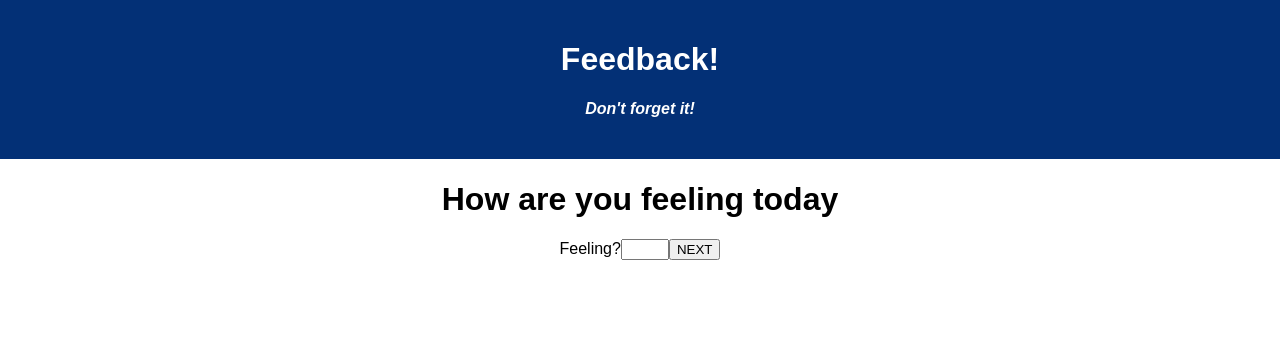
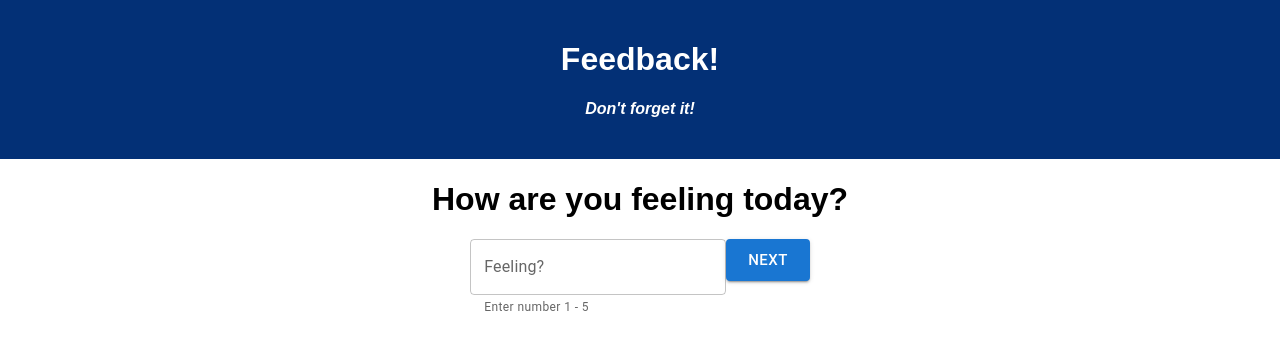
Before and after one commit to weisp014/weekend-redux-feedback-loop, a React (Create React App) app: page / in a window 1280 px wide. Shown: the top 350 px of the page. Built offline with nearby package versions, Linux system fonts and the light colour scheme.

Commit message:
added input validation and styled text field and next button

```diff
--- a/package.json
+++ b/package.json
@@ -4,6 +4,9 @@
   "private": true,
   "proxy": "http://localhost:8000",
   "dependencies": {
+    "@emotion/react": "^11.10.6",
+    "@emotion/styled": "^11.10.6",
+    "@mui/material": "^5.11.15",
     "axios": "^0.21.1",
     "express": "^4.17.1",
     "pg": "^8.2.1",
--- a/src/components/App/App.css
+++ b/src/components/App/App.css
@@ -21,3 +21,7 @@
 h4 {
   font-style: italic;
 }
+
+.ratingInput {
+  width: 20%;
+}
--- a/src/components/CommentsForm/CommentsForm.jsx
+++ b/src/components/CommentsForm/CommentsForm.jsx
@@ -29,6 +29,7 @@ function CommentsForm() {
       <label>
         Comments?
         <input
+          className="ratingInput"
           type="text"
           name="comments"
           value={comments}
--- a/src/components/FeelingForm/FeelingForm.jsx
+++ b/src/components/FeelingForm/FeelingForm.jsx
@@ -1,6 +1,8 @@
 import { useSelector, useDispatch } from "react-redux";
 import { useState } from "react";
 import { useHistory } from "react-router-dom";
+import TextField from '@mui/material/TextField';
+import Button from '@mui/material/Button';
 
 function FeelingForm() {
   const history = useHistory();
@@ -11,7 +13,11 @@ function FeelingForm() {
     event.preventDefault();
     console.log("in handleSubmit", feeling);
 
-    // TODO: input validation
+    //alert if no input
+    if(!feeling || Number(feeling) > 5 || Number(feeling < 1)) {
+      alert('Enter number between 1 and 5');
+      return
+    }
 
     dispatch({
       type: "NEW_FEELING_RATING",
@@ -27,19 +33,17 @@ function FeelingForm() {
 
   return (
     <form onSubmit={handleSubmit}>
-      <h1>How are you feeling today</h1>
-      <label>
-        Feeling?
-        <input
-          type="number"
-          name="fRating"
-          value={feeling}
-          min="1"
-          max="5"
+      <h1>How are you feeling today?</h1>
+        <TextField
+          className="ratingInput"
+          id="demo-helper-text-aligned"
+          type="text"
+          label="Feeling?"
+          helperText="Enter number 1 - 5"
           onChange={handleFeelingChange}
+          inputProps={{ inputMode: 'numeric', pattern: '[1-5]*' }}
         />
-      </label>
-      <button type="submit">NEXT</button>
+      <Button variant="contained" size="large" type="submit">NEXT</Button>
     </form>
   );
 }
--- a/src/components/Review/Review.jsx
+++ b/src/components/Review/Review.jsx
@@ -15,7 +15,7 @@ function Review() {
         <p>Understanding: {understanding}</p>
         <p>Support: {support}</p>
         <p>Comments: {comments}</p>
-        <button>SUBMIT</button>
+        <button onClick={() => {}}>SUBMIT</button>
         </>
     )
 }
--- a/src/components/SupportedForm/SupportedForm.jsx
+++ b/src/components/SupportedForm/SupportedForm.jsx
@@ -31,6 +31,7 @@ function SupportedForm() {
       <label>
         Support?
         <input
+          className="ratingInput"
           type="number"
           name="sRating"
           value={supported}
--- a/src/components/UnderstandingForm/UnderstandingForm.jsx
+++ b/src/components/UnderstandingForm/UnderstandingForm.jsx
@@ -5,7 +5,7 @@ import { useHistory } from "react-router-dom";
 function UnderstandingForm() {
   const history = useHistory();
   const dispatch = useDispatch();
-  const [understanding, setUnderstanding] = useState('');
+  const [understanding, setUnderstanding] = useState("");
 
   const handleSubmit = (event) => {
     event.preventDefault();
@@ -31,6 +31,7 @@ function UnderstandingForm() {
       <label>
         Understanding?
         <input
+          className="ratingInput"
           type="number"
           name="uRating"
           value={understanding}
```
Also changed, not shown: 1 other file (tests, documents, lock files or other folders).
